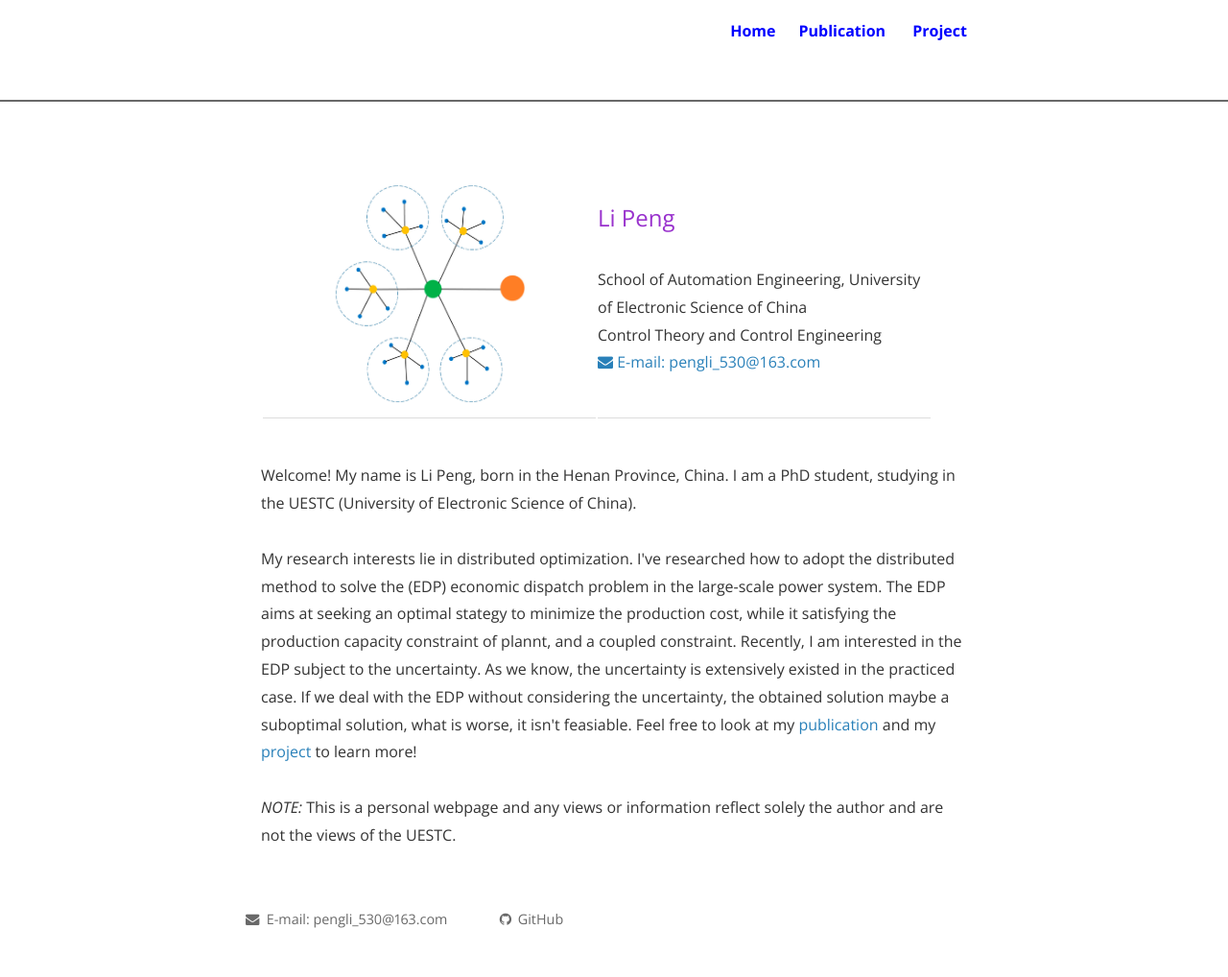
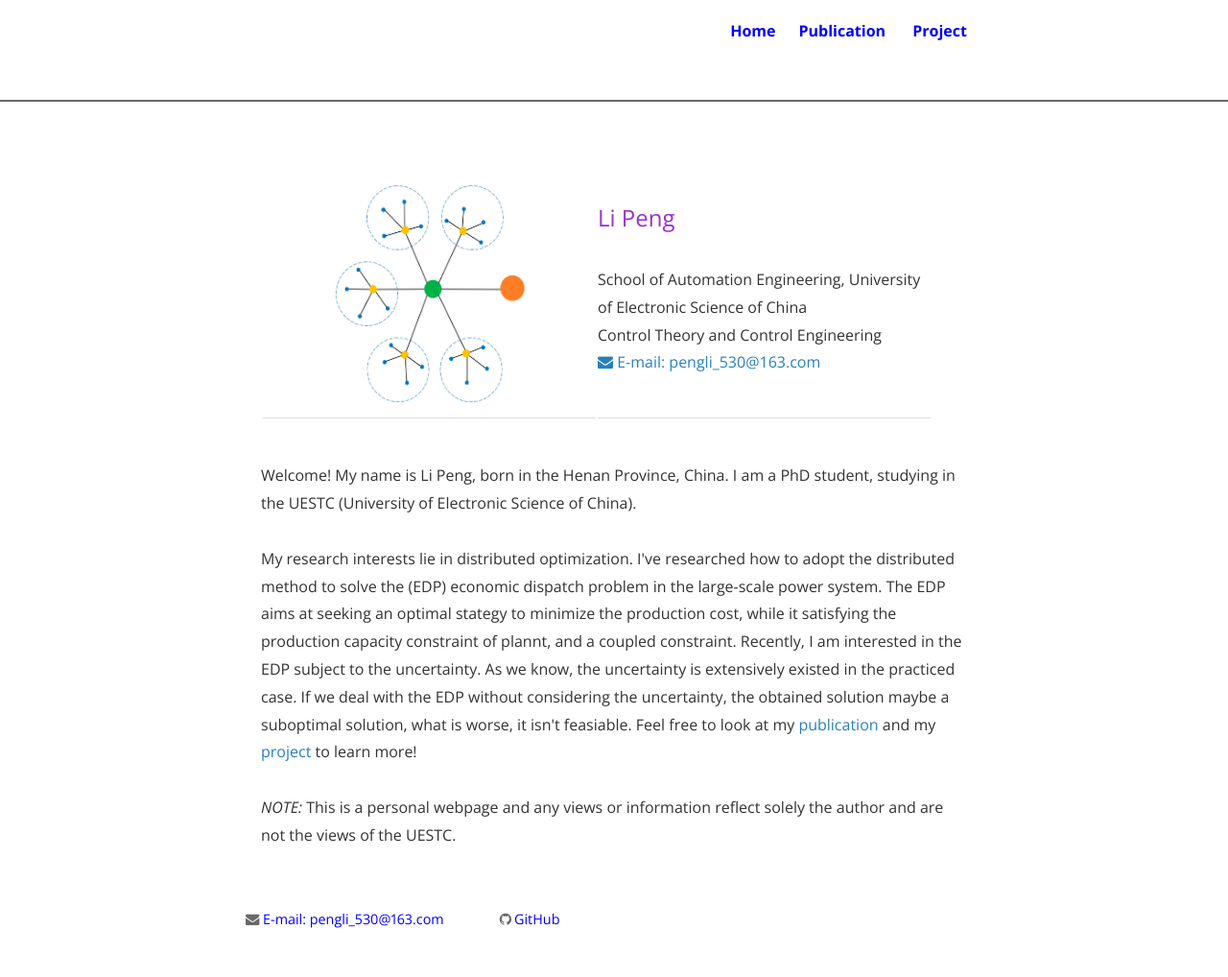
Before and after one commit to lp48280421/lp48280421.github.io, a Jekyll site: the page built from index.html, in a window 1280 px wide. Shown: the whole page at 96% size. Built offline with Jekyll 4.4.1, drawn with Linux system fonts in a browser that asks for light colours; nearby versions of some CDN libraries; the list of posts is cut into pages by our own code; comment, search, counter and statistics services are not loaded; a style sheet for code colours, icons or effects is not loaded.

Commit message:
Update footer.html

```diff
--- a/_includes/footer.html
+++ b/_includes/footer.html
@@ -3,11 +3,11 @@
   <div class="wrapper">
 	School of Automation Engineering, University of Electronic Science and Technology
     <div class="site-navigation">
-      <p><a href="mailto:pengli_530@163.com"><i class="fa fa-envelope"></i> E-mail: pengli_530@163.com</a></p>
+      <p><a href="mailto:pengli_530@163.com"><i class="fa fa-envelope"></i><font color="blue">E-mail: pengli_530@163.com</font></a></p>
     </div>
 
     <div class="site-contact">
-      <p><a href="https://www.github.com/lp48280421"><i class="fa fa-github"></i> GitHub</a></p>
+      <p><a href="https://www.github.com/lp48280421"><i class="fa fa-github"></i><font color="blue">GitHub</font></a></p>
     </div>
 
     <!--<div class="site-signature">
```
